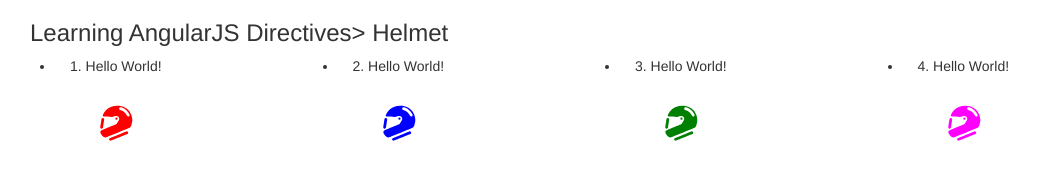
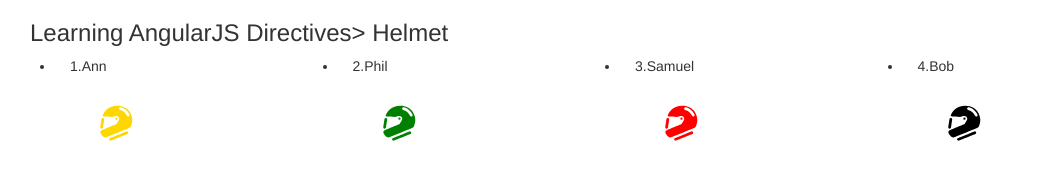
Before and after one commit to VladimirDeminenko/angularjs-directives, a website: page helmet/index.html in a window 1280 px wide. Shown: the whole page, without its empty margins (40-1079 px from the left). Drawn offline with nearby package versions, Linux system fonts and the light colour scheme.

Commit message:
version 1.0
Changes to be committed:
	modified:   helmet/index.html

```diff
--- a/helmet/index.html
+++ b/helmet/index.html
@@ -12,9 +12,11 @@
     <h3>{{appName}}</h3>
     <ul>
         <div class="row">
-            <li class="col-xs-3" ng-repeat="color in ['red', 'blue', 'green', 'magenta']">
-                <hello-world application-name="{{$index + 1}}. Hello World!"></hello-world>
-                <helmet color="{{color}}"></helmet>
+            <li class="col-xs-3" ng-repeat="pilot in [
+            {color: 'gold', name: 'Ann'}, {color: 'green', name: 'Phil'},
+            {color: 'red', name: 'Samuel'}, {color: '', name: 'Bob'}]">
+                <hello-world application-name="{{$index + 1}}.{{pilot.name}}"></hello-world>
+                <helmet color="{{pilot.color}}"></helmet>
             </li>
         </div>
     </ul>
```
